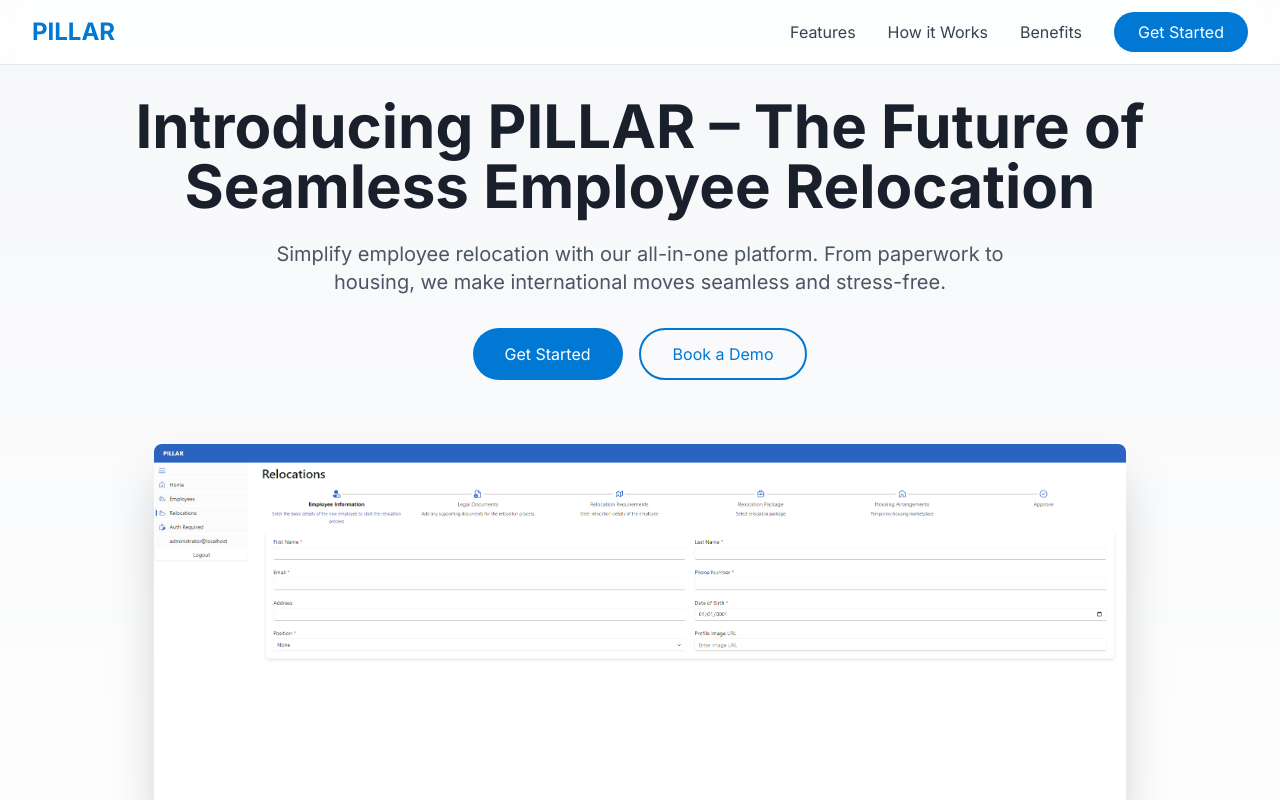
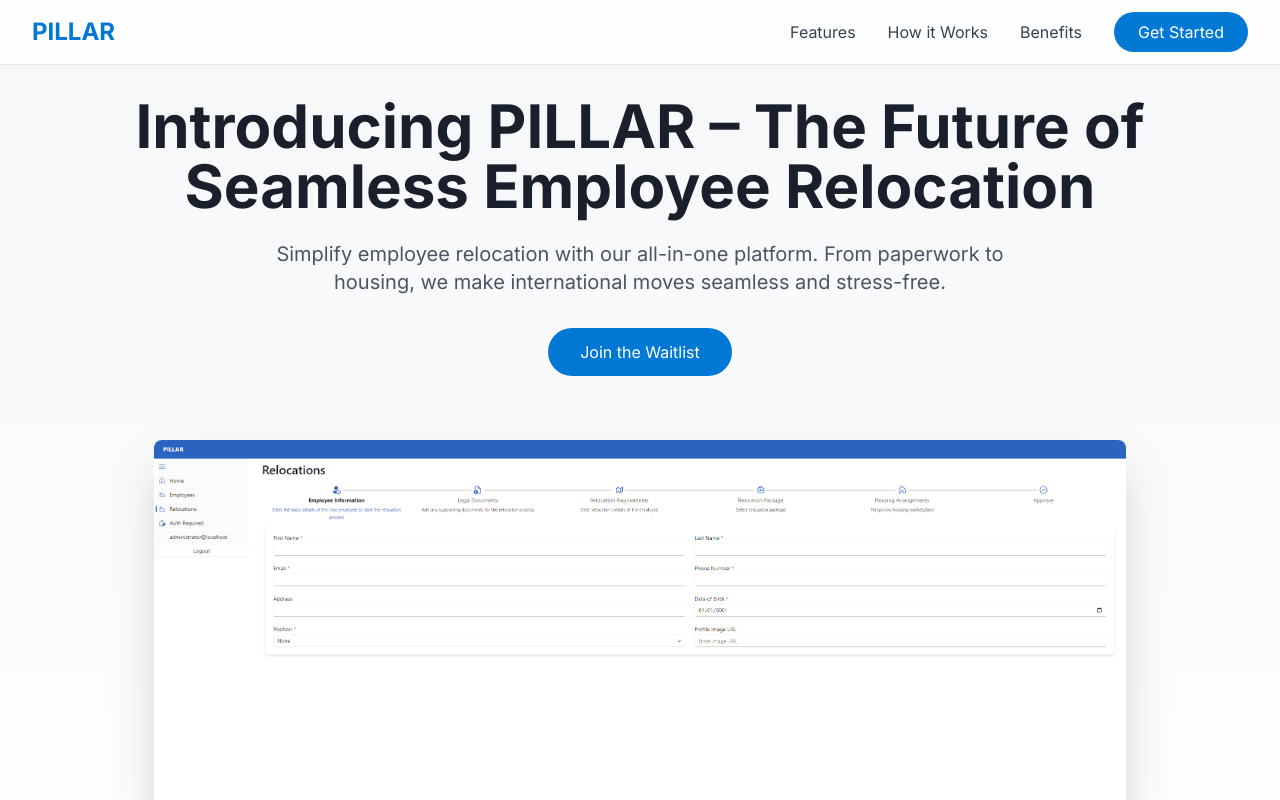
Before and after one commit to dhaneshb/pillar-relocation-simplified, a React (Vite) app: page / in a window 1280 px wide. Shown: the top 800 px of the page. Built offline with nearby package versions, Linux system fonts and the light colour scheme.

Commit message:
Update buttons text in components
Replaced the text of the "Get Started" and "Book a Demo" buttons with "Join the Waitlist" in the relevant components.
[skip gpt_engineer]

```diff
--- a/src/components/Hero.tsx
+++ b/src/components/Hero.tsx
@@ -14,10 +14,7 @@ const Hero = () => {
           </p>
           <div className="flex flex-col sm:flex-row justify-center gap-4 animate-fade-in" style={{ animationDelay: "0.4s" }}>
             <button className="bg-[#0078D4] text-white px-8 py-3 rounded-full hover:bg-[#0078D4]/80 transition-colors">
-              Get Started
-            </button>
-            <button className="border-2 border-[#0078D4] text-[#0078D4] px-8 py-3 rounded-full hover:bg-[#0078D4] hover:text-white transition-colors">
-              Book a Demo
+              Join the Waitlist
             </button>
           </div>
         </div>
```
